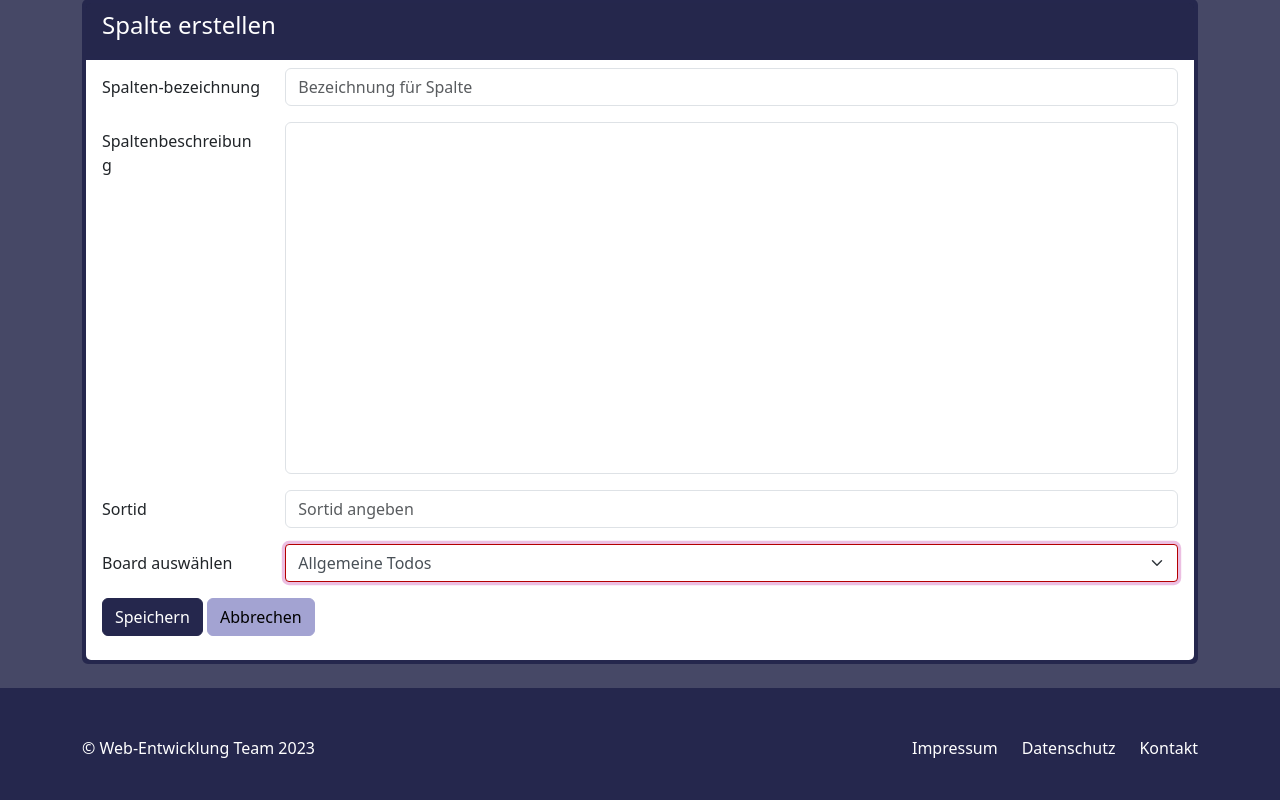
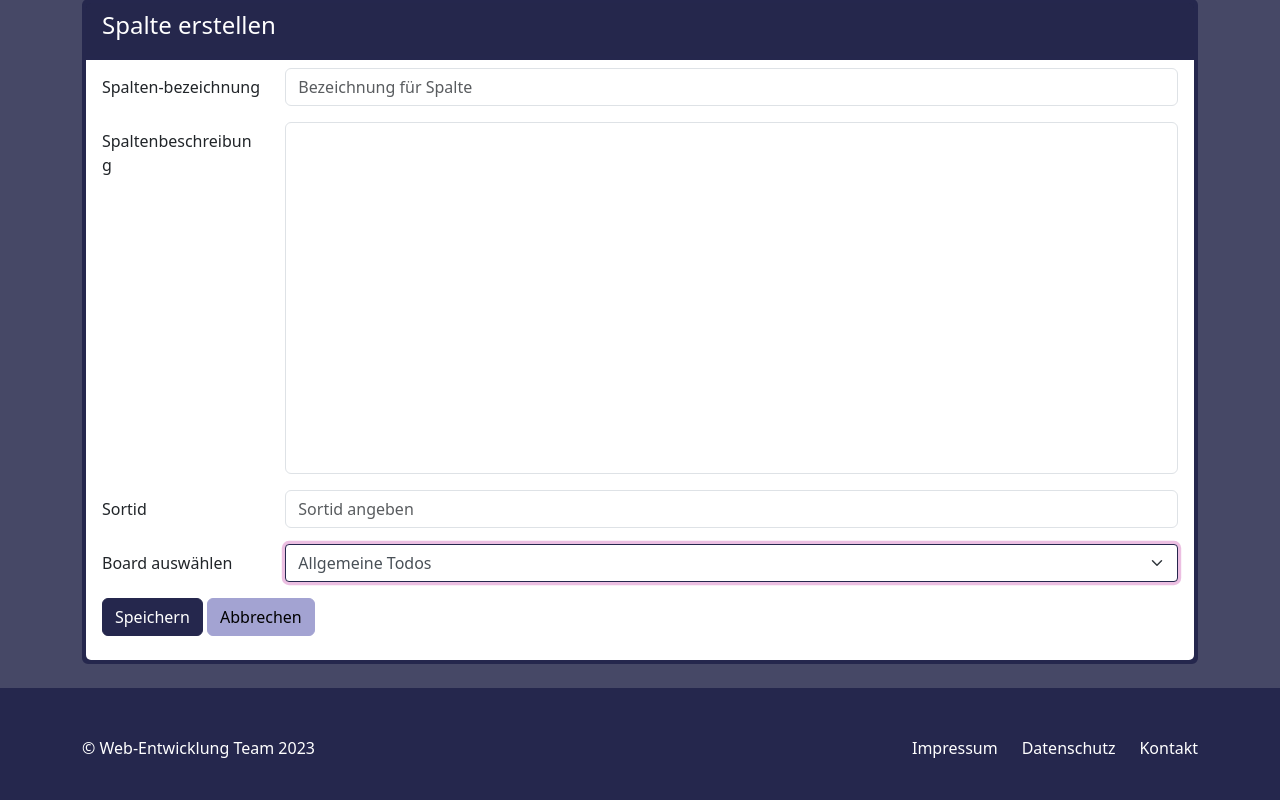
Before and after one commit to JDeffner/Webentwicklung, a PHP site: page /Uebung02/SpalteErstellen.html in a window 1280 px wide, with the restyled element focused. Shown: the part 137-937 px from the top of the page. Run offline with PHP 8.4, Linux system fonts and the light colour scheme.

Commit message:
changed color

```diff
--- a/Uebung02/Style1.css
+++ b/Uebung02/Style1.css
@@ -258,7 +258,7 @@ textarea::-webkit-scrollbar-thumb:active {
 }
 
 .form-select:focus {
-    border-color: #b40000;
+    border-color: var(--primary-color);
     outline: 0;
     box-shadow: 0 0 0 0.2rem rgba(180, 0, 138, 0.25);
 }
```
